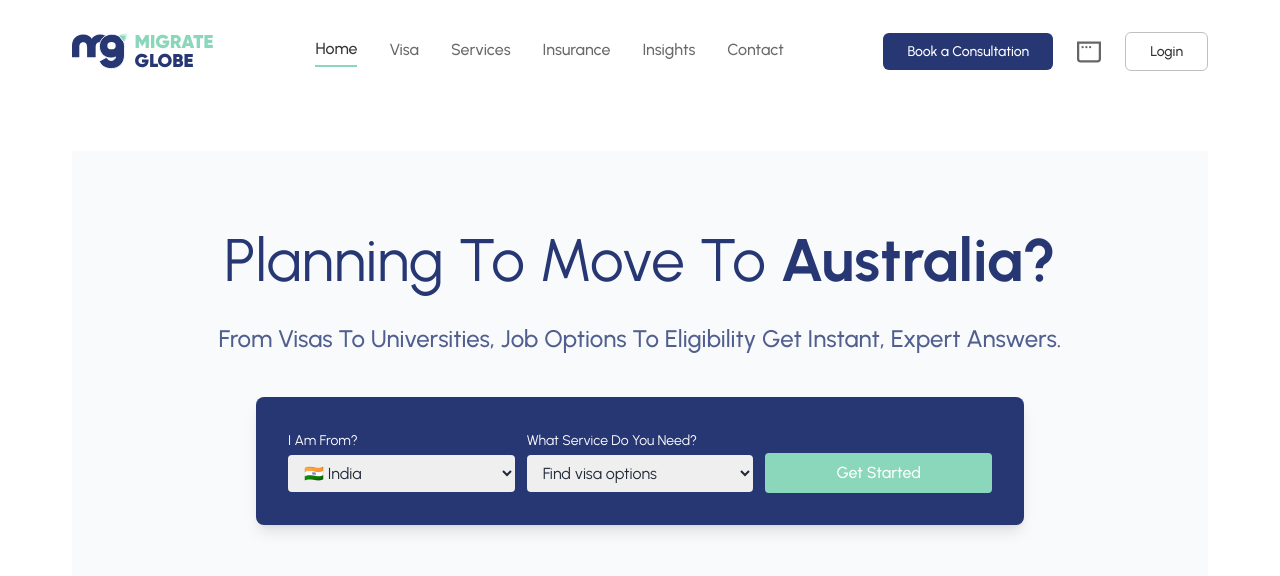
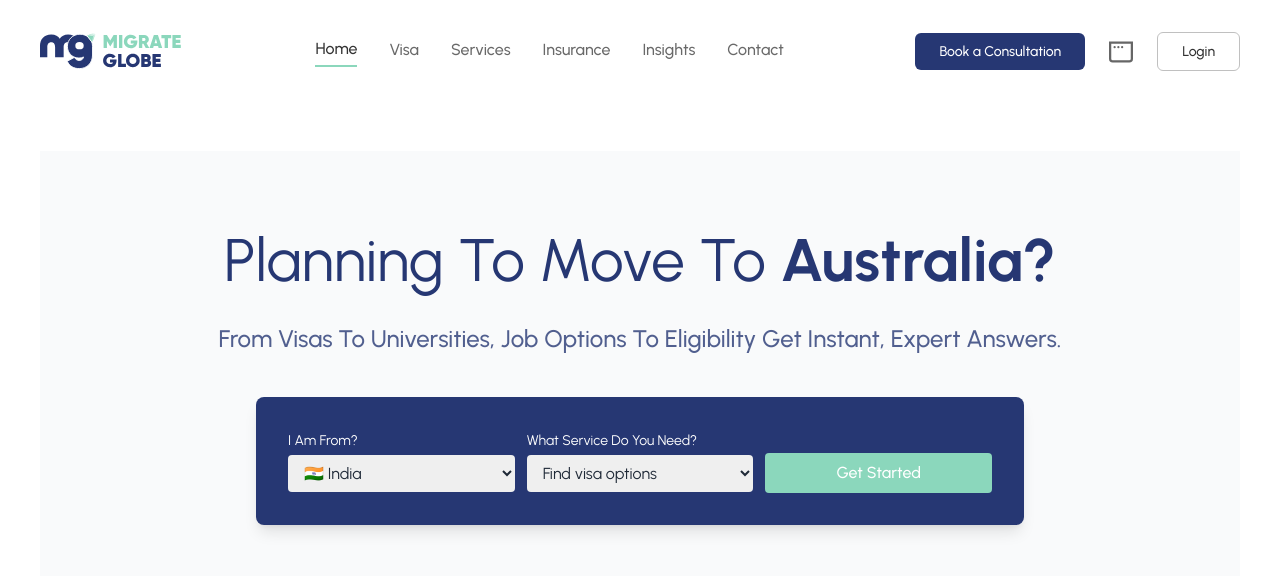
Before and after one commit to SarangTandel5112/migrate-globe-FE, a Next.js app: page / in a window 1280 px wide. Shown: the top 576 px of the page. Built offline with nearby package versions, Linux system fonts and the light colour scheme.

Commit message:
[Add] : Padding added

```diff
--- a/src/app/layout.tsx
+++ b/src/app/layout.tsx
@@ -23,7 +23,7 @@ export default function RootLayout({
         <html lang="en">
             <body className={`${urbanist.variable} antialiased`}>
                 <Navbar />
-                <div className="container-1200 px-5 md:px-6 lg:px-8 py-4 md:py-8 lg:py-12">
+                <div className="container-1200 px-5 md:px-6 lg:px-8 py-4 md:py-8 lg:py-12 xl:px-0">
                     {children}
                 </div>
             </body>
--- a/src/components/layout/Navbar.tsx
+++ b/src/components/layout/Navbar.tsx
@@ -14,7 +14,7 @@ function Navbar() {
 
     return (
         <div className="bg-white">
-            <div className="flex gap-10 container-1200 justify-between items-center p-5 md:p-6 lg:p-8 md:gap-0">
+            <div className="flex gap-10 container-1200 justify-between items-center p-5 md:p-6 lg:p-8 md:gap-0 xl:px-0">
                 {/* Logo Section */}
                 <Link
                     href="/"
```
